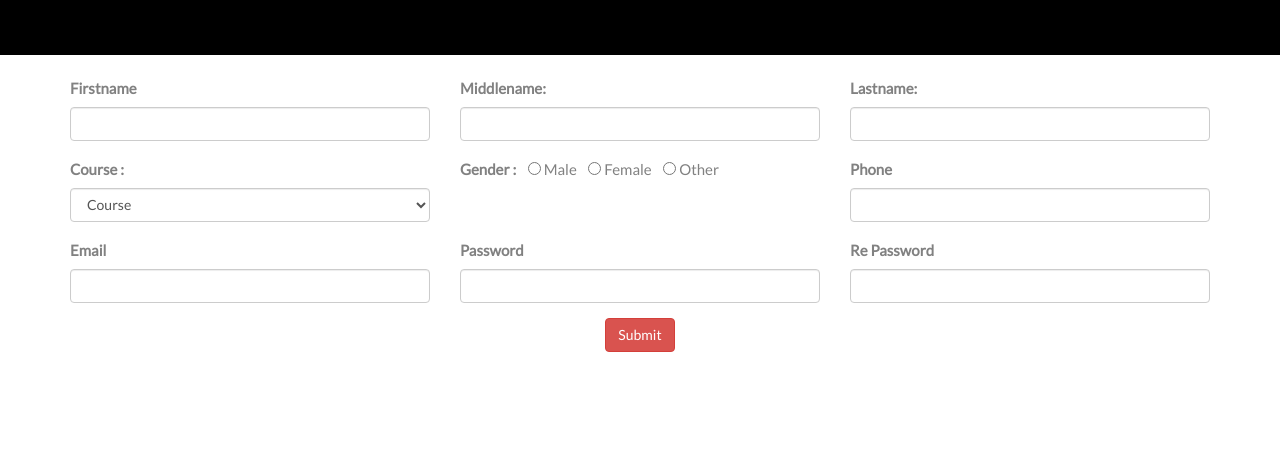
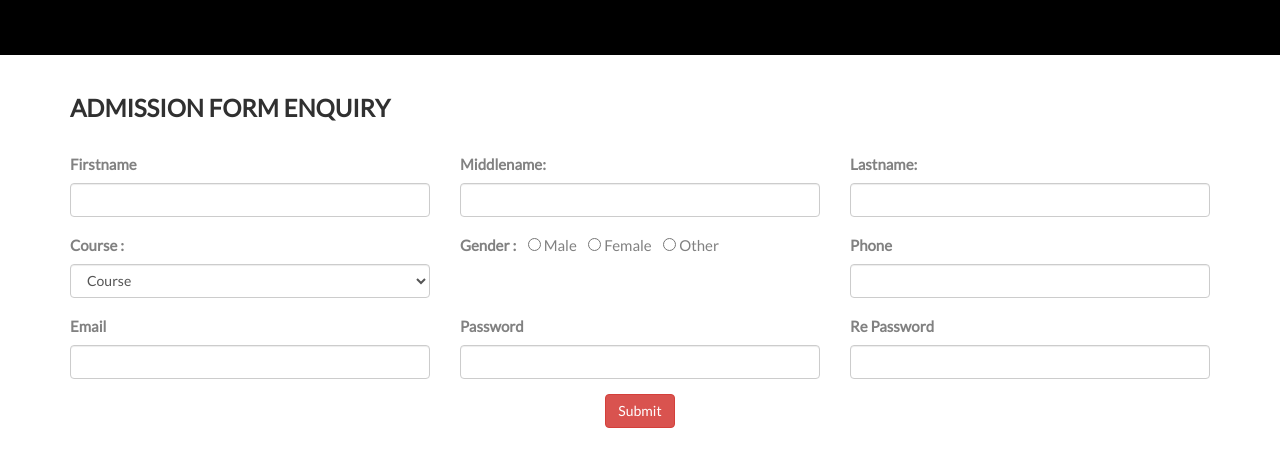
Before and after one commit to stacklocal/college-website, a plain HTML site: page admission/index.html in a window 1280 px wide. Shown: the part 267-734 px from the top of the page. Drawn offline with nearby package versions, Linux system fonts and the light colour scheme.

Commit message:
admission form changes

```diff
--- a/admission/index.html
+++ b/admission/index.html
@@ -342,6 +342,7 @@
     </div>
 
     <div class="container">
+        <h2>Admission Form Enquiry</h2>
         <form>
             <div class="row">
                 <div class="form-group col-md-4">
```
